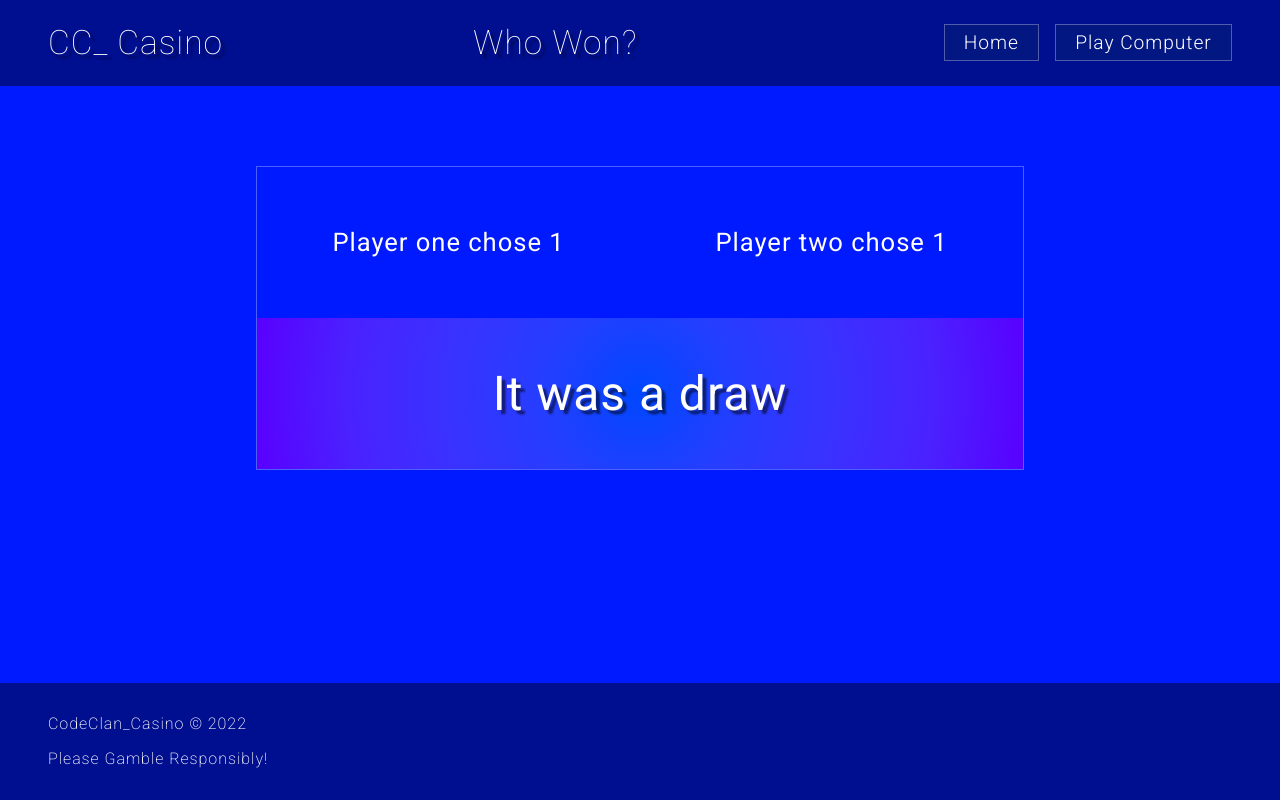
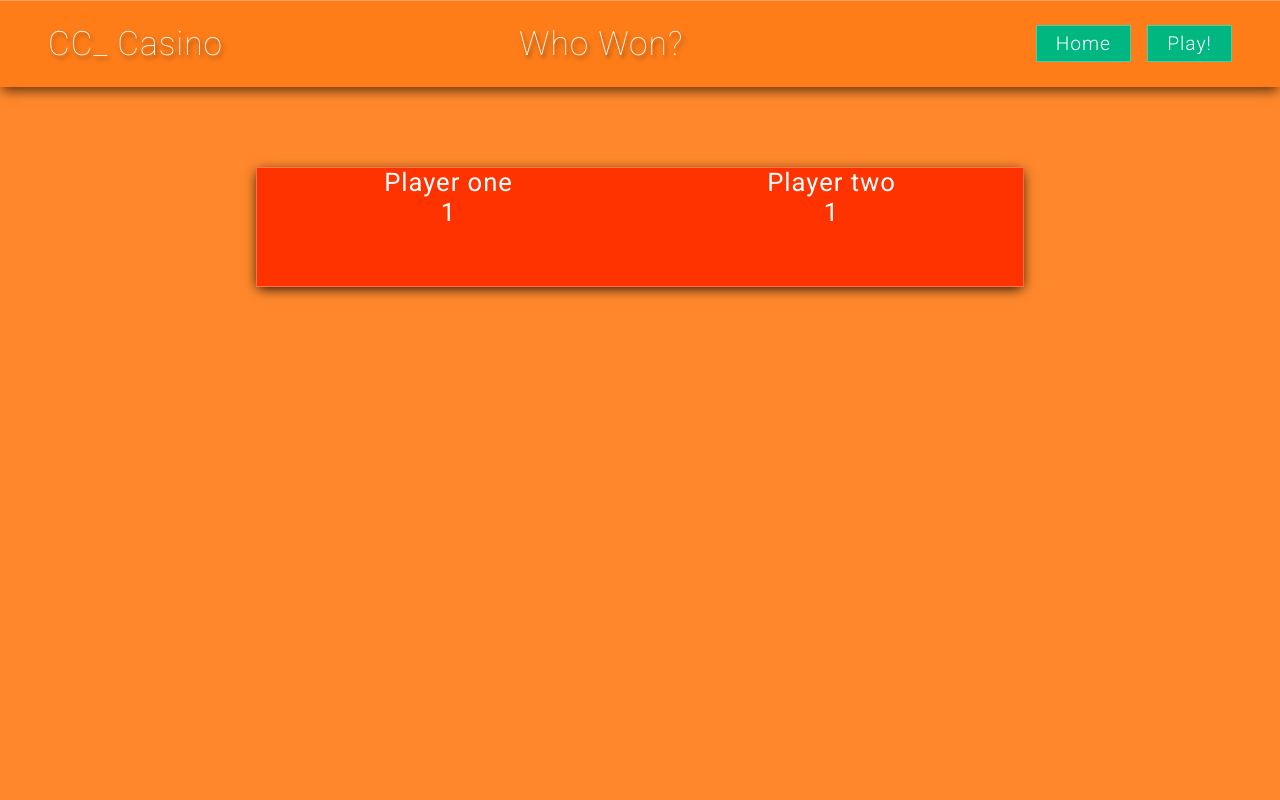
Before and after one commit to gm1wkr/cc_rps-wk03-d5, a Flask app: page /1/1 in a window 1280 px wide. Run offline with Flask 2, Linux system fonts and the light colour scheme.

Commit message:
long overdue commit

```diff
--- a/static/css/style.css
+++ b/static/css/style.css
@@ -1,15 +1,19 @@
 
 :root{
-    --color1: #001aff;
+    --color1: #FF3300;
+    --color2: #b32400;
+    --color3: #01b781;
     --color-light: #fff;
     --color-medium: rgba(255, 255, 255, .8);
     --color-dark: rgba(255, 255, 255, .3);
 
-    --background-1: rgba(0, 0, 0,  0.44);
+    --background-1: rgba(255, 124, 23, 0.906);
 
-    --text-shadow-heading1: 4px 4px 2px rgba(0, 0, 0, 0.533);
+    --text-shadow-heading1: 2px 3px 4px rgba(0, 0, 0, 0.533);
+    --box-shadow-light: 0px 3px 12px -2px rgba(0,0,0,0.97);
+    --box-shadow-heavy: 0px 6px 11px -2px rgba(0,0,0,0.6);
 
-    --gradient-player-wins: linear-gradient(to right top, #41ae00, #3fc200, #38d600, #2cea00, #0cff00);
+    --gradient-player-wins: linear-gradient(to right, #01ac0a, #5eff00,  #0cff00, #01ac0a);
     --gradient-computer-wins: radial-gradient(circle, #f99a00, #fb8d00, #fd8000, #fe7200, #ff6200);
     --gradient-draw: radial-gradient(circle, #0047ff, #253eff, #3932ff, #4a22ff, #5900ff);
 
@@ -19,7 +23,7 @@ html{
     box-sizing: border-box;
 }
 body {
-    background-color: var(--color1);
+    background-color: var(--background-1);
     font-family: Roboto;
     letter-spacing: 0.06rem;
     /* background-image: linear-gradient(to right top, #001aff, #ff009a, #ff002d, #fc9f00, #a8eb12); */
@@ -42,9 +46,16 @@ header{
     display: flex;
     justify-content: space-between;
     align-items: center;
+    box-shadow: var(--box-shadow-heavy);
+    border-top: 1px solid var(--color-dark);ß
 
 }
 
+footer{
+    Font-weight:400;
+    text-align: center;
+    border-top: 1px solid var(--color-dark);
+}
 
 h1, .logo{
     margin: 0;
@@ -56,10 +67,24 @@ h1{
     text-shadow: var(--text-shadow-heading1)
 }
 
+h2, h3{
+    margin-top: 2rem;
+}
+
 /* h1 > small{
     margin-left: 2rem;
     color: var(--color-medium)
 } */
+
+p{
+    font-size: 1.2rem;
+    line-height: 1.8rem;
+    color: var(--color-light)
+}
+
+a{
+    color: var(--color-light)
+}
 
 .logo > a{
     text-decoration: none;
@@ -84,19 +109,34 @@ nav > ul > li > a{
     margin-left: 1rem;
     transition: background-color 0.6s ease;
     text-decoration: none;
-    background-color: #031783;
+    background-color: var(--color3);
     border: 1px solid var(--color-dark);
 }
 
 nav > ul > li > a:hover{
-    color: #000066;
+    color: #00B378;
     background-color: #fff;
     border-color: transparent;
 }
 
-@media only screen and (max-width: 960px){
+@media only screen and (max-width: 860px){
     header{
-
+        display:block;
+        text-align:center;
+    }
+    h1, .logo{
+        font-size: 1.6rem;
+    }
+    nav > ul{
+        display: flex;
+        justify-content: center;
+        padding:0;
+    }
+    nav > ul > li > a{
+        color: #fff;
+        font-weight: 300;
+        padding: 0.4rem 1.2rem;
+        margin-left: 1rem;
     }
 }
 
@@ -108,10 +148,12 @@ main{
     min-width: 60vw;
     margin: 0 auto;
     padding: 2rem;
+
 }
 
 main > section {
-    height: 100%
+    height: 100%;
+    color: var(var(--color-light))
 }
 
 .winner_container{
@@ -126,7 +168,10 @@ main > section {
     ;
     justify-content: space-between;
     place-items: center;
-    border: 1px solid var(--color-dark)
+    background-color: var(--color1);
+    border: 1px solid var(--color-dark);
+    box-shadow: var(--box-shadow-light);
+
 }
 
 .winner {
@@ -173,7 +218,7 @@ main > section {
     animation-name: winner-text;
     animation-duration: 0.6s;
     animation-iteration-count: 6;
-    animation-timing-function: ease;
+    animation-timing-function: cubic-bezier(0.92, 0.11, 0.45, 0.86);
 
 }
 
@@ -185,17 +230,17 @@ main > section {
 
 
 @keyframes winner-text{
-    10% {
-        color: rgb(204, 255, 0);
-        transform: scale(1.2);
-        text-shadow: 3px 18px 4px rgba(0, 0, 0, 0.575);
-    }
-    40% {
-        color:#ffffff;
+    100% {
+        /* color: rgb(204, 255, 0); */
         transform: scale(1);
         text-shadow: var(--text-shadow-heading1);
     }
-    100%{
+    50% {
+        color:#ffffff;
+        transform: scale(1.05);
+        text-shadow: 3px 18px 4px rgba(0, 0, 0, 0.575);
+    }
+    0%{
         color: unset;
         transform: scale(1);
         text-shadow: var(--text-shadow-heading1);
--- a/templates/base.html
+++ b/templates/base.html
@@ -23,7 +23,7 @@
             <nav>
                 <ul>
                     <li><a href="/">Home</a></li>
-                    <li><a href="/play">Play Computer</a></li>
+                    <li><a href="/play">Play!</a></li>
                 </ul>
             </nav>
 
--- a/templates/winner.html
+++ b/templates/winner.html
@@ -5,16 +5,24 @@
 
         <div class="player-1">
             <div>
-                {{player_1.name.capitalize()}} chose {{ player_1.choice.capitalize() }}
+                {{player_1.name.capitalize()}}  <br>
+                {{ player_1.choice.capitalize() }}
+                {% if winner.name == player_1.name %}
+                    <span>&#127881;</span>
+                {% endif %}
             </div>
         </div>
 
         <div class="player-2">
-            {{player_2.name.capitalize()}} chose {{ player_2.choice.capitalize() }}
+            {{player_2.name.capitalize()}} <br>
+            {{ player_2.choice.capitalize() }}
+            {% if winner.name == player_2.name %}
+                    <span>&#127881;</span>
+                {% endif %}
         </div>
 
         <div class="winner">
-        {% if winner.name %}
+        <!-- {% if winner.name %} -->
                 {% if winner.name == "computer" %}
                     <div class="computer-wins">
                         Computer Wins
@@ -30,11 +38,9 @@
                 {% else %}
                 <div class="draw">
                     It was a draw
-
                 </div>
-                {% endif %}
+        {% endif %}
         </div>
-
 
     </section>
 
```
Also changed, not shown: templates/index.html (+15 -2 lines).
